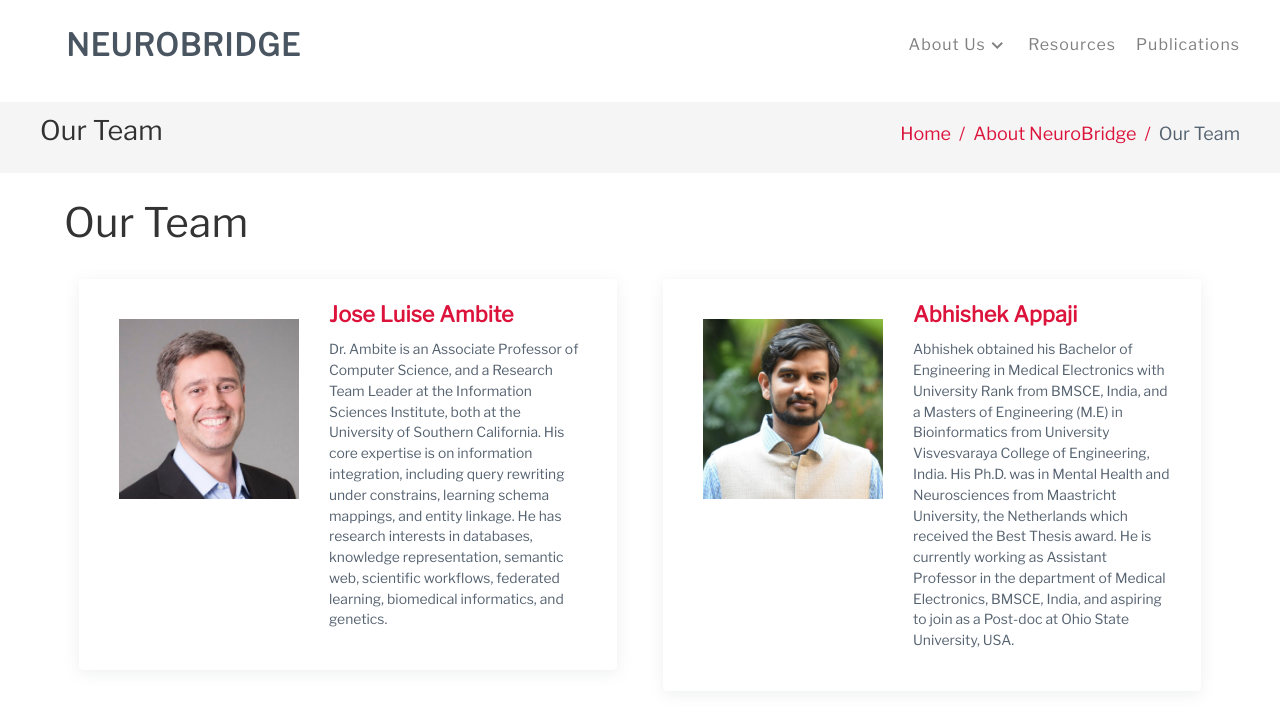
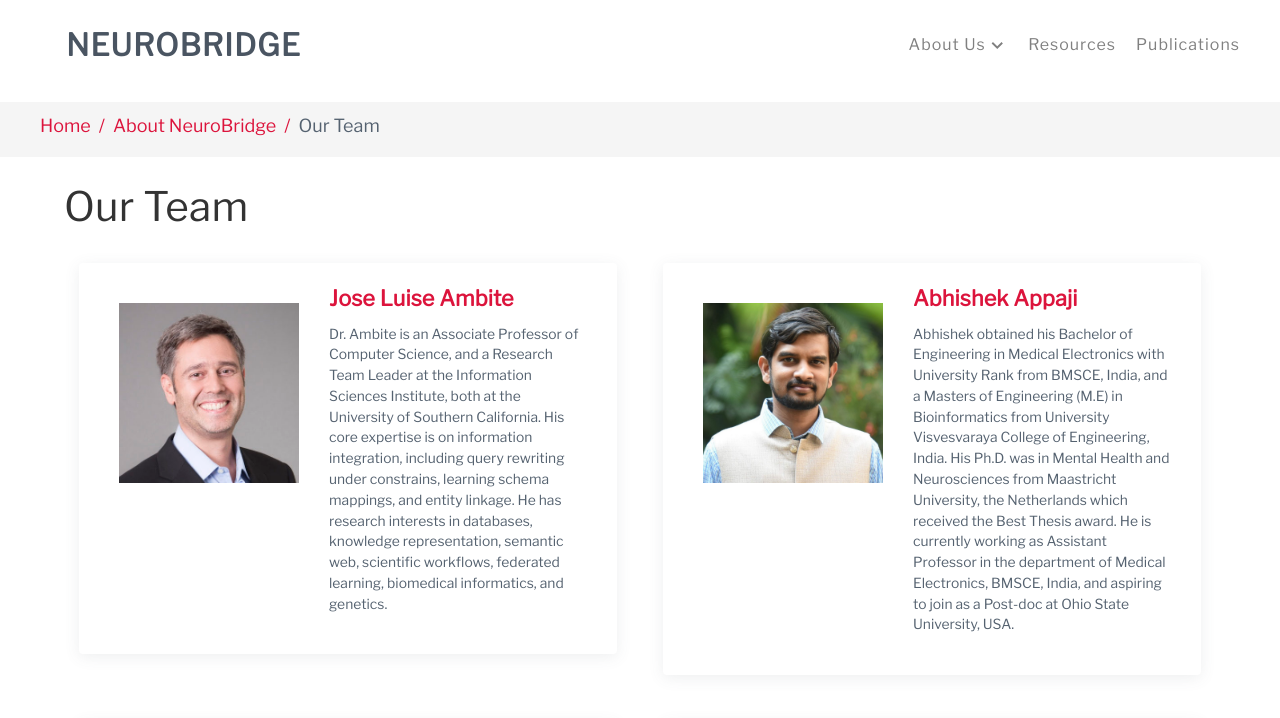
Before and after one commit to NeuroBridge/NeuroBridge1.0, a Gatsby site: page /team in a window 1280 px wide. Shown: the top 718 px of the page. Built offline with nearby package versions, Linux system fonts and the light colour scheme; Gatsby itself is replaced by a stand-in of ours.

Commit message:
remove duplicate titles from breadcrumbs

```diff
--- a/src/components/layout/breadcrumbs.js
+++ b/src/components/layout/breadcrumbs.js
@@ -32,7 +32,7 @@ const BreadcrumbNav = ({ crumbs, title }) => {
   return (
       <>
         <Box role="presentation" onClick={handleClick} sx={styles.root}>
-          <Typography variant='h2'>{title}</Typography>
+          {/* <Typography variant='h2'>{title}</Typography> */}
           <Breadcrumbs aria-label="breadcrumb" sx={styles.container}>
           {
             crumbs.map(({ text, path }, i) => {
```
